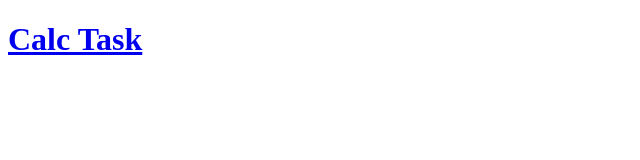
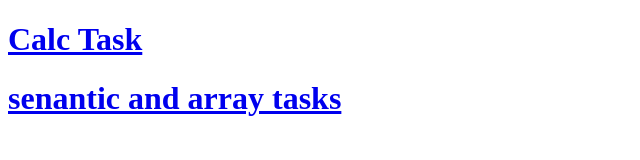
Before and after one commit to Apostol77794/RamanKreiza.github.io, a plain HTML site: page index.html in a window 1280 px wide. Shown: the whole page, without its empty margins (0-640 px from the left). Drawn offline with Linux system fonts and the light colour scheme.

Commit message:
change index html

```diff
--- a/index.html
+++ b/index.html
@@ -1,9 +1,11 @@
 <!DOCTYPE html>
 <html>
 
-<body>
+  <body>
     <a href="calc/calc.html">
-        <h1>Calc Task</h1></a>
-</body>
+      <h1>Calc Task</h1></a>
+    <a href="task 2 js arrays and html/index.html">
+      <h1>senantic and array tasks</h1></a>
+  </body>
 
 </html>
```
Also changed, not shown: task 2 js arrays and html/index.html (+2 -0 lines).
